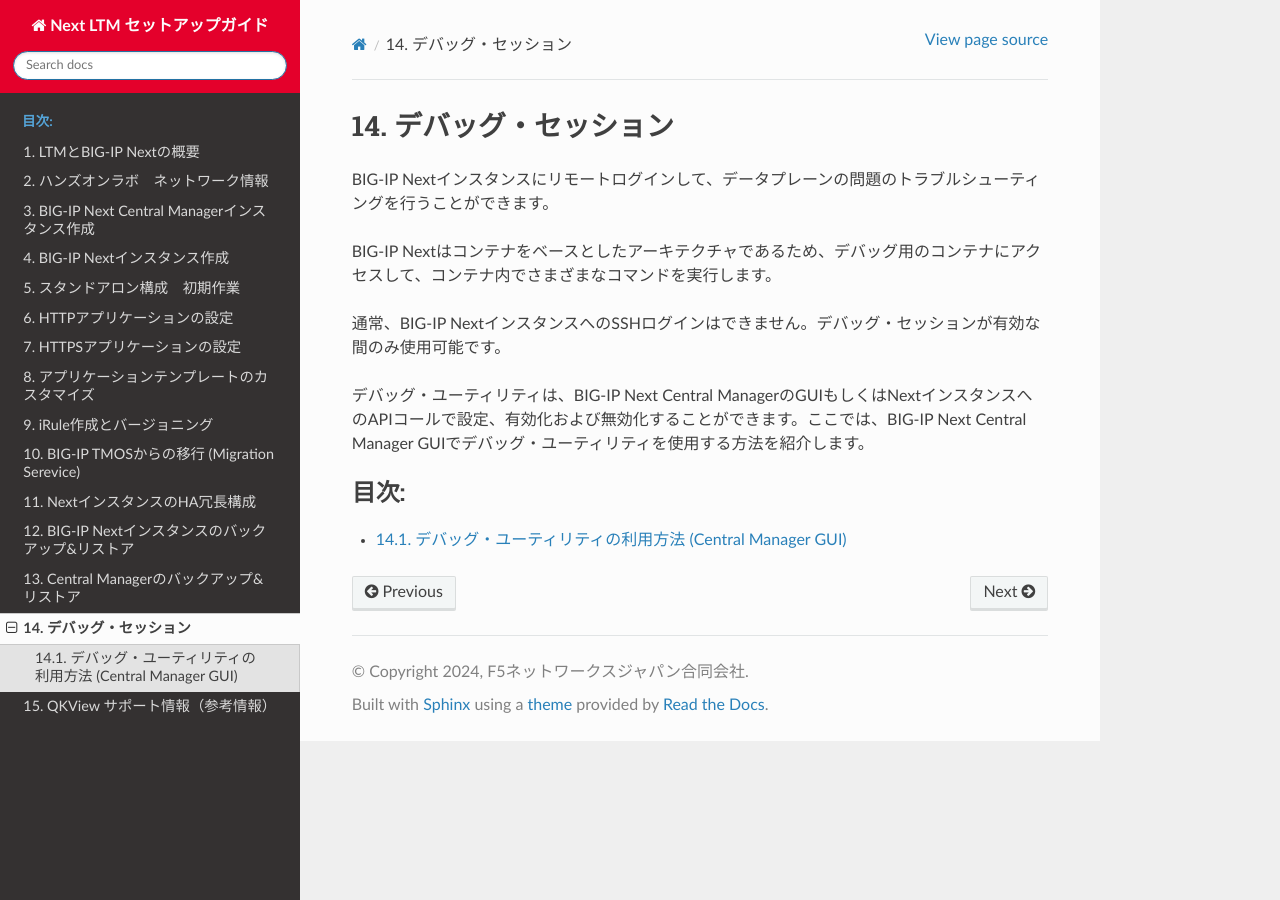
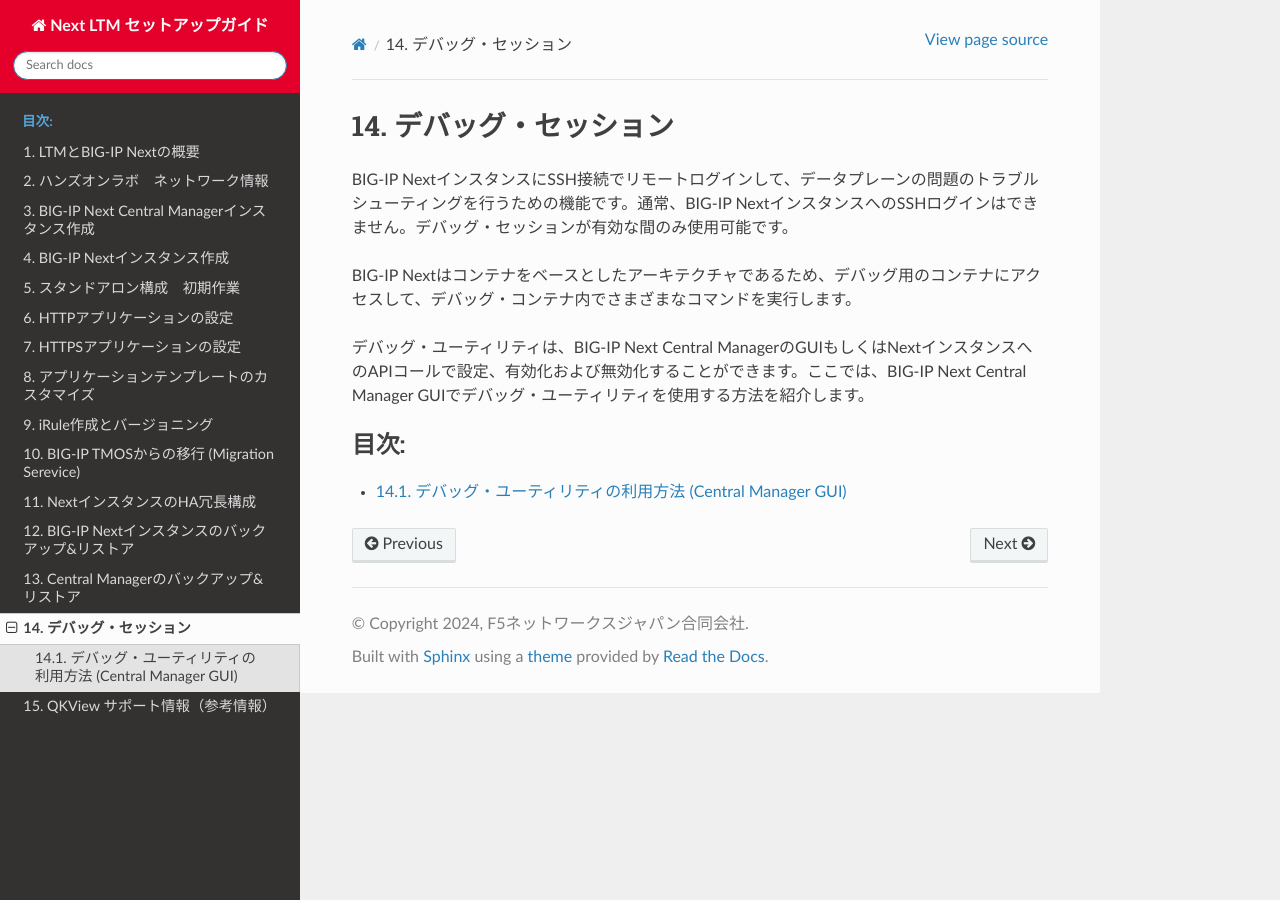
Before and after one commit to ttsuji777/ltmnext-setup-dev, a Sphinx documentation site: the page built from docs/content14/content14.rst, in a window 1280 px wide. Built offline with Sphinx 7.4.7 and the Read the Docs theme 2.0.0, drawn with Linux system fonts in a browser that asks for light colours.

Commit message:
modify a file

```diff
--- a/docs/content14/content14.rst
+++ b/docs/content14/content14.rst
@@ -2,11 +2,9 @@
 デバッグ・セッション
 ================================================
 
-| BIG-IP Nextインスタンスにリモートログインして、データプレーンの問題のトラブルシューティングを行うことができます。
+| BIG-IP NextインスタンスにSSH接続でリモートログインして、データプレーンの問題のトラブルシューティングを行うための機能です。通常、BIG-IP NextインスタンスへのSSHログインはできません。デバッグ・セッションが有効な間のみ使用可能です。
 |
-| BIG-IP Nextはコンテナをベースとしたアーキテクチャであるため、デバッグ用のコンテナにアクセスして、コンテナ内でさまざまなコマンドを実行します。
-|
-| 通常、BIG-IP NextインスタンスへのSSHログインはできません。デバッグ・セッションが有効な間のみ使用可能です。
+| BIG-IP Nextはコンテナをベースとしたアーキテクチャであるため、デバッグ用のコンテナにアクセスして、デバッグ・コンテナ内でさまざまなコマンドを実行します。
 |
 | デバッグ・ユーティリティは、BIG-IP Next Central ManagerのGUIもしくはNextインスタンスへのAPIコールで設定、有効化および無効化することができます。ここでは、BIG-IP Next Central Manager GUIでデバッグ・ユーティリティを使用する方法を紹介します。
 
```
